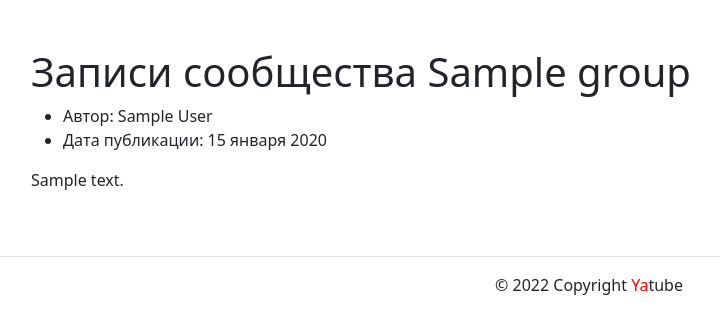
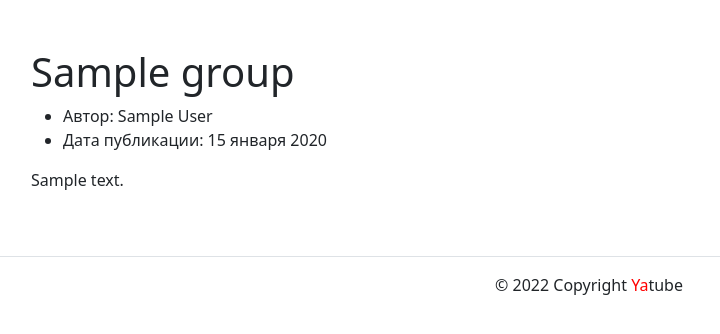
Before and after one commit to Saubon/hw03_forms, a Django app: a page that uses yatube/templates/posts/group_list.html in a window 1280 px wide. Shown: the part 56-390 px from the top of the page, without its empty margins (51-771 px from the left). Run offline with Django 3.2, Linux system fonts and the light colour scheme; tables that the repository leaves empty hold one stand-in row (values such as "Sample post"); some libraries are stand-ins or nearby versions.

Commit message:
Подгоняем group_list под тесты

```diff
--- a/yatube/templates/posts/group_list.html
+++ b/yatube/templates/posts/group_list.html
@@ -1,10 +1,10 @@
 {% extends 'base.html' %}
 
-{% block title %} Записи сообщества {{ group.title }} {% endblock %}
+{% block title %} {{ group.title }} {% endblock %}
 
 {% block content %}
   <div class="container py-5">
-    <h1> Записи сообщества {{ group.title }} </h1>
+    <h1> {{ group.title }} </h1>
       <article>
 
         {% for post in posts %}
```
